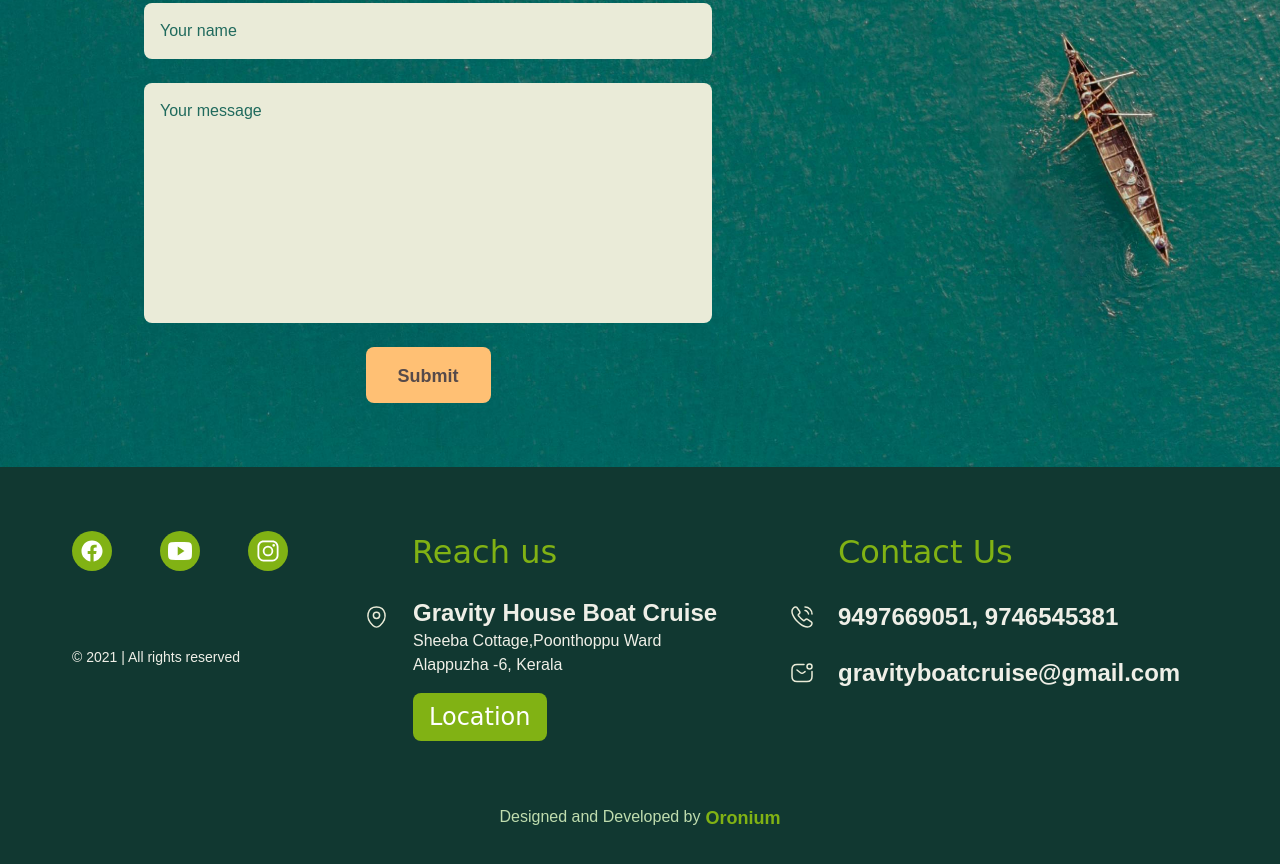
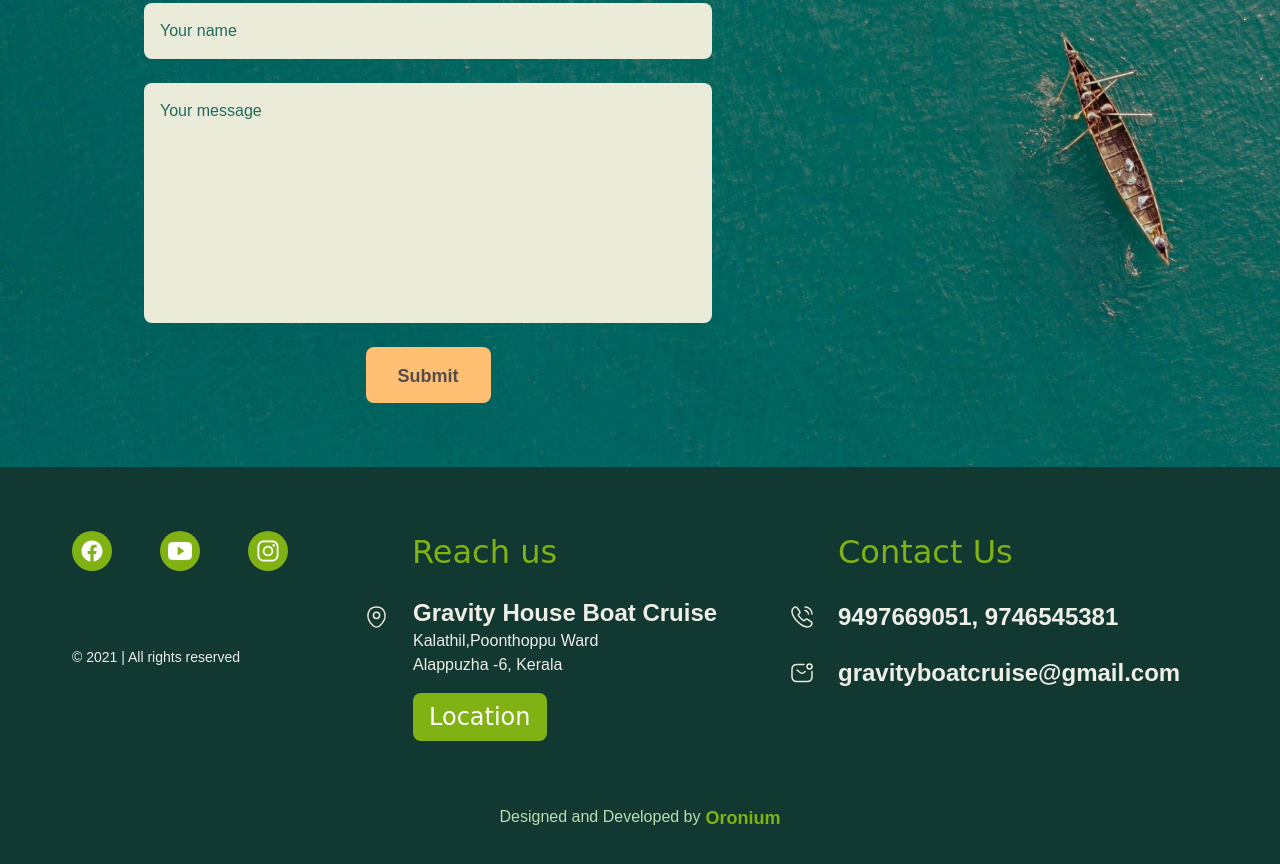
Before and after one commit to oronium/Gravity-alappuzha, a plain HTML site: page index.html in a window 1280 px wide. Shown: the part 4085-4949 px from the top of the page. Drawn offline with nearby package versions, Linux system fonts and the light colour scheme; a web font is replaced by a local one.

Commit message:
Address updated

```diff
--- a/index.html
+++ b/index.html
@@ -418,8 +418,7 @@
                 <div class="address-text">
                   <span class="bold24">Gravity House Boat Cruise</span><br />
                   <span class="regular16"
-                    >Sheeba Cottage,Poonthoppu Ward <br />Alappuzha -6,
-                    Kerala</span
+                    >Kalathil,Poonthoppu Ward <br />Alappuzha -6, Kerala</span
                   >
                 </div>
                 <button>
```
